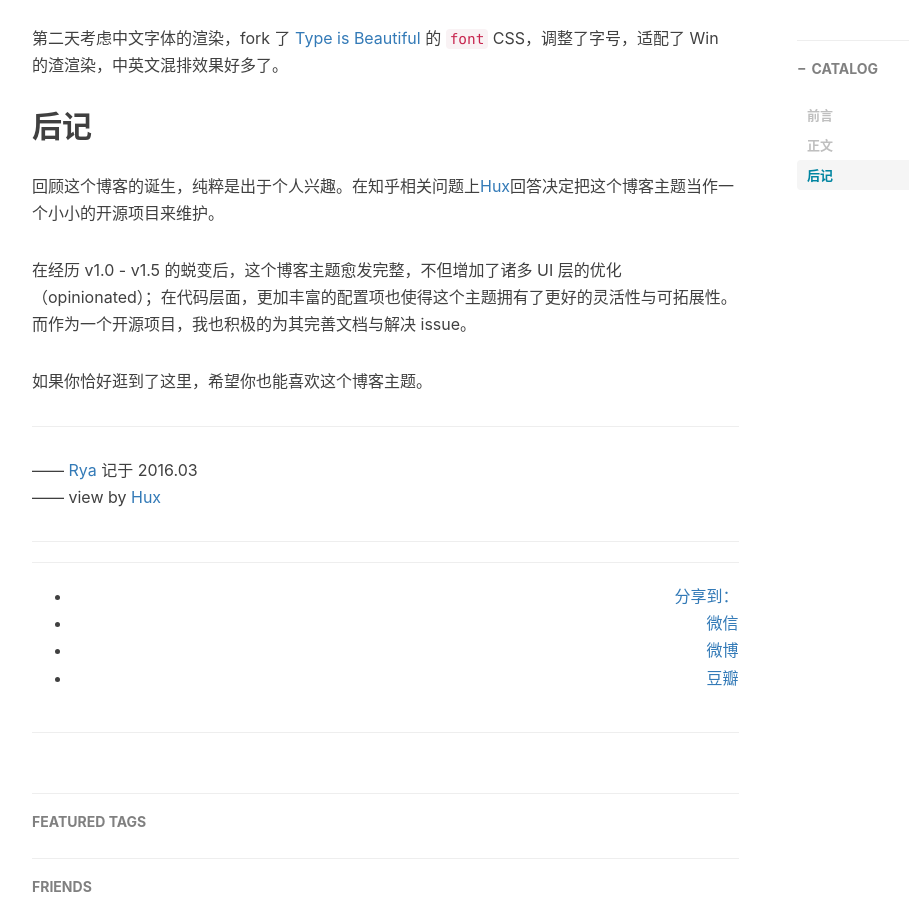
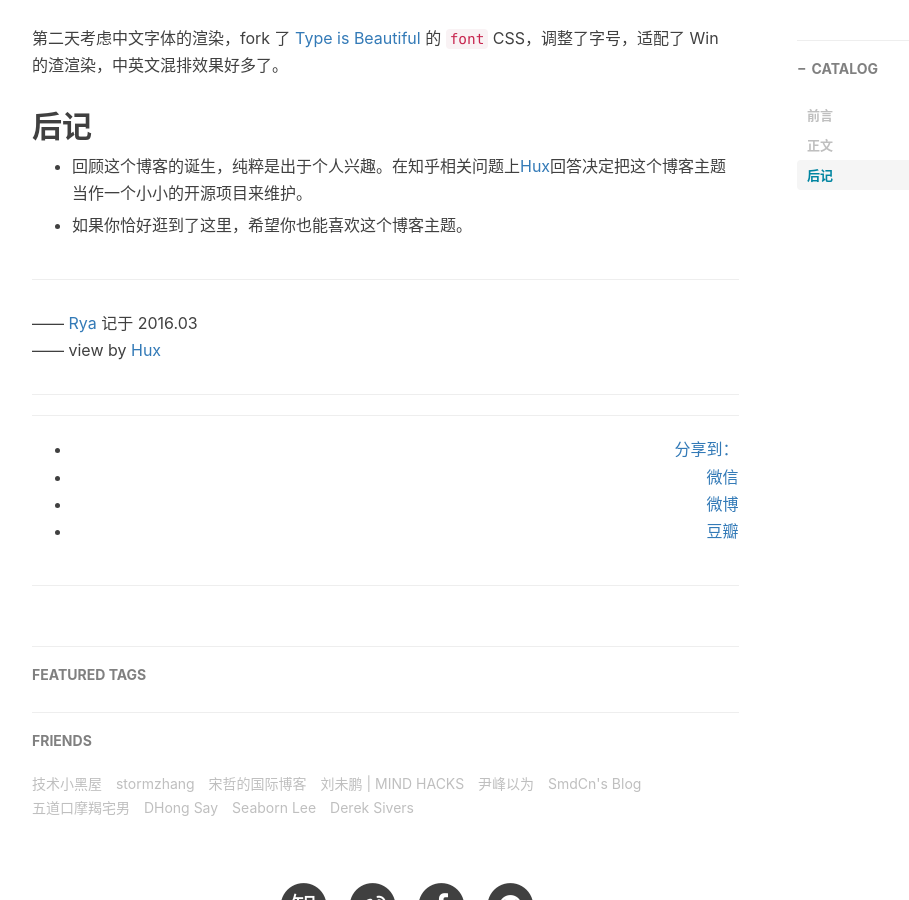
Before and after one commit to RyanYans/RyanYans.github.io, a Jekyll site: the page built from _posts/2016-03-23-hello-2016.markdown, in a window 1280 px wide and 900 px high, scrolled down 2139 px. Shown: the whole window, without its empty margins (233-1142 px from the left). Built offline with Jekyll 4.4.1, drawn with Linux system fonts in a browser that asks for light colours; nearby versions of some CDN libraries; comment, search, counter and statistics services are not loaded.

Commit message:
2016.03.23f2

```diff
--- a/_posts/2016-03-23-hello-2016.markdown
+++ b/_posts/2016-03-23-hello-2016.markdown
@@ -69,11 +69,9 @@ Theme 的 CSS 是基于 Bootstrap 定制的，看得不爽的地方直接在 Les
 
 ## 后记
 
-回顾这个博客的诞生，纯粹是出于个人兴趣。在知乎相关问题上[Hux](https://github.com/Huxpro/huxpro.github.io)回答决定把这个博客主题当作一个小小的开源项目来维护。
+* 回顾这个博客的诞生，纯粹是出于个人兴趣。在知乎相关问题上[Hux](https://github.com/Huxpro/huxpro.github.io)回答决定把这个博客主题当作一个小小的开源项目来维护。
 
-在经历 v1.0 - v1.5 的蜕变后，这个博客主题愈发完整，不但增加了诸多 UI 层的优化（opinionated）；在代码层面，更加丰富的配置项也使得这个主题拥有了更好的灵活性与可拓展性。而作为一个开源项目，我也积极的为其完善文档与解决 issue。
-
-如果你恰好逛到了这里，希望你也能喜欢这个博客主题。
+* 如果你恰好逛到了这里，希望你也能喜欢这个博客主题。
 
 ---
 
```
